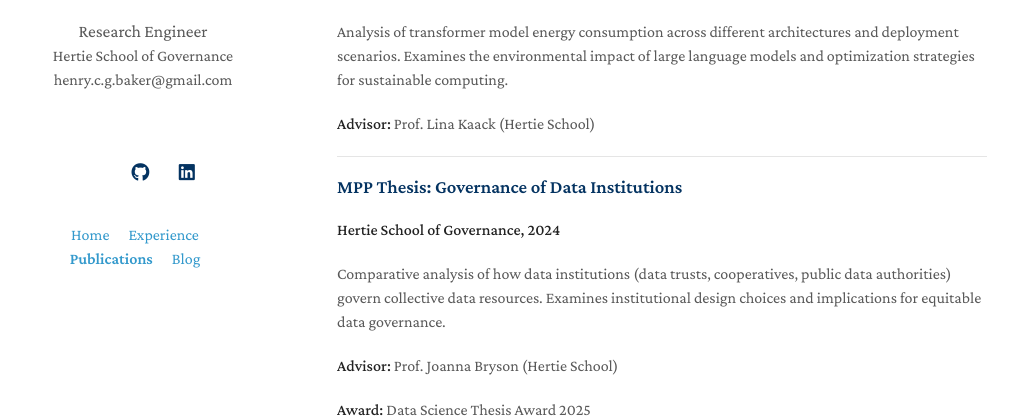
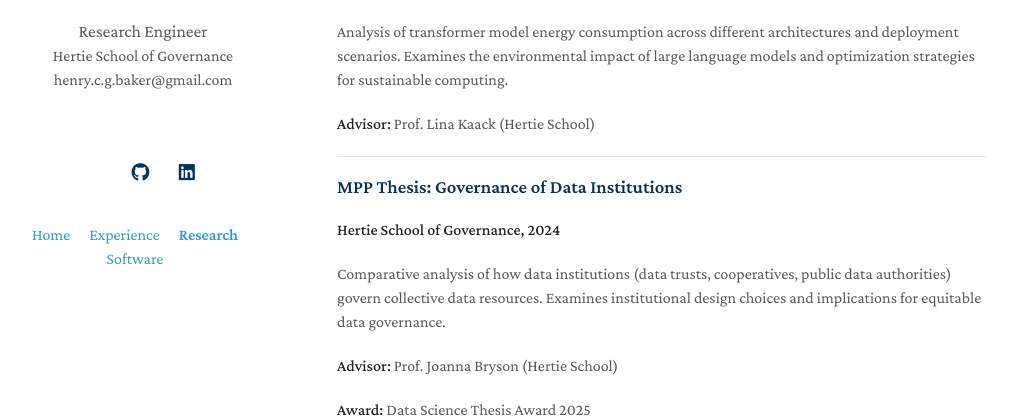
Before and after one commit to henrycgbaker/henrycgbaker.github.io, a Jekyll site: the page built from research.md, in a window 1280 px wide. Shown: the part 222-641 px from the top of the page, without its empty margins (133-1151 px from the left). Built offline with Jekyll 4.4.1, drawn with Linux system fonts in a browser that asks for light colours; a style sheet for code colours, icons or effects is not loaded.

Commit message:
Restructure site pages: remove Blog, rename Publications to Research, add Software
File changes:
- Rename publications.md to research.md with updated permalink /research/
- Rename blog.md to software.md with updated permalink /software/
- Update front matter titles: 'Publications & Research' → 'Research', 'Blog & Articles' → 'Software'

Navigation updates:
- Updated navigation in both homepage.html and page.html layouts
- New navigation structure: Home | Experience | Research | Software
- Updated URL detection logic to work with new page names

This creates a cleaner four-page structure focused on the user's main content areas.

```diff
--- a/_layouts/homepage.html
+++ b/_layouts/homepage.html
@@ -126,8 +126,8 @@
         <nav class="page-navigation">
           <a href="/" {% if page.url == "/" %}class="active"{% endif %}>Home</a>
           <a href="/experience/" {% if page.url contains "experience" %}class="active"{% endif %}>Experience</a>
-          <a href="/publications/" {% if page.url contains "publications" %}class="active"{% endif %}>Publications</a>
-          <a href="/blog/" {% if page.url contains "blog" %}class="active"{% endif %}>Blog</a>
+          <a href="/research/" {% if page.url contains "research" %}class="active"{% endif %}>Research</a>
+          <a href="/software/" {% if page.url contains "software" %}class="active"{% endif %}>Software</a>
         </nav>
 
       </header>
--- a/_layouts/page.html
+++ b/_layouts/page.html
@@ -126,8 +126,8 @@
         <nav class="page-navigation">
           <a href="/" {% if page.url == "/" %}class="active"{% endif %}>Home</a>
           <a href="/experience/" {% if page.url contains "experience" %}class="active"{% endif %}>Experience</a>
-          <a href="/publications/" {% if page.url contains "publications" %}class="active"{% endif %}>Publications</a>
-          <a href="/blog/" {% if page.url contains "blog" %}class="active"{% endif %}>Blog</a>
+          <a href="/research/" {% if page.url contains "research" %}class="active"{% endif %}>Research</a>
+          <a href="/software/" {% if page.url contains "software" %}class="active"{% endif %}>Software</a>
         </nav>
 
       </header>
--- a/publications.md
+++ b/research.md
@@ -1,7 +1,7 @@
 ---
 layout: homepage
-title: Publications & Research
-permalink: /publications/
+title: Research
+permalink: /research/
 ---
 
 # Publications & Research
```
Also changed, not shown: index.md (+1 -1 lines), software.md (renamed from blog.md, +2 -2 lines).
